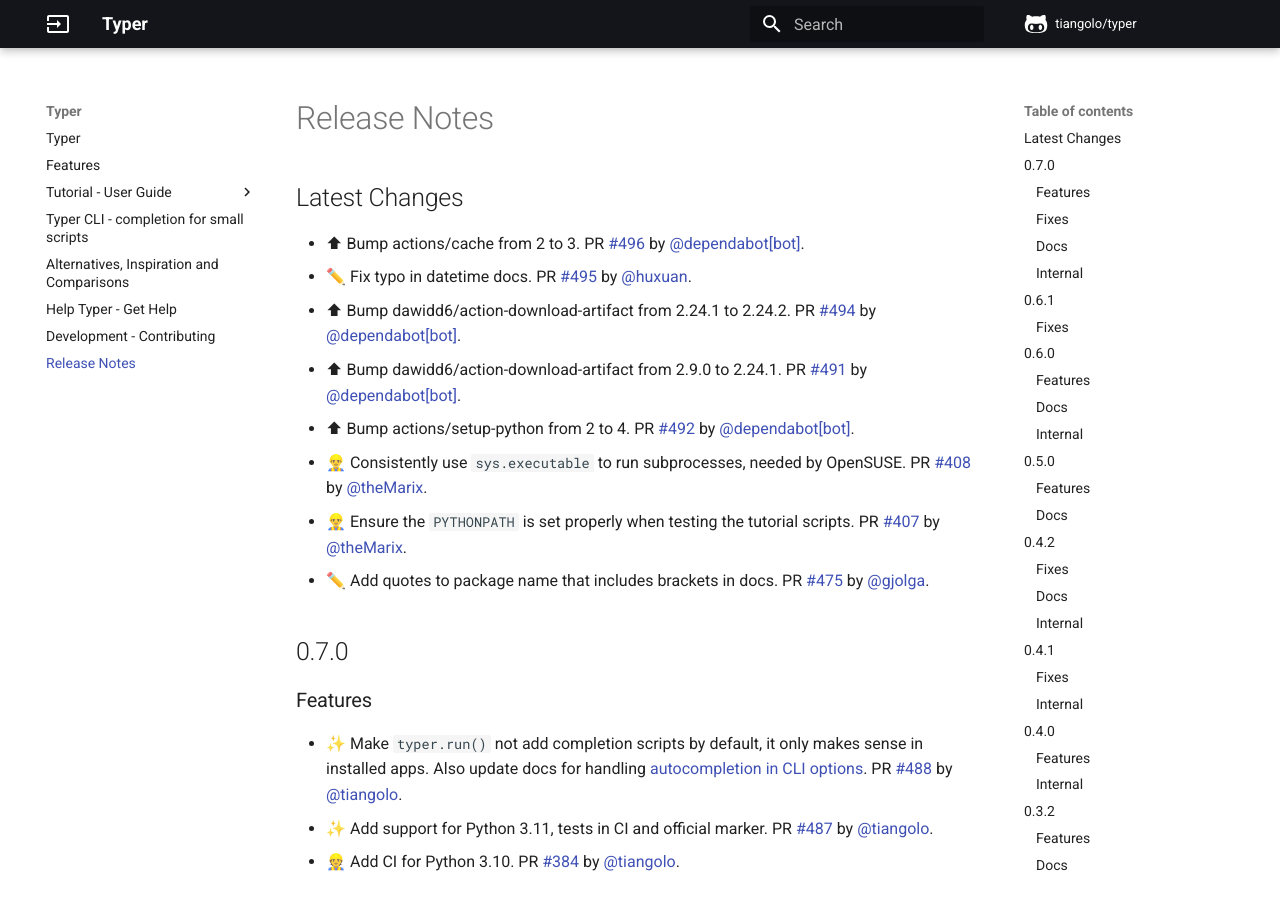
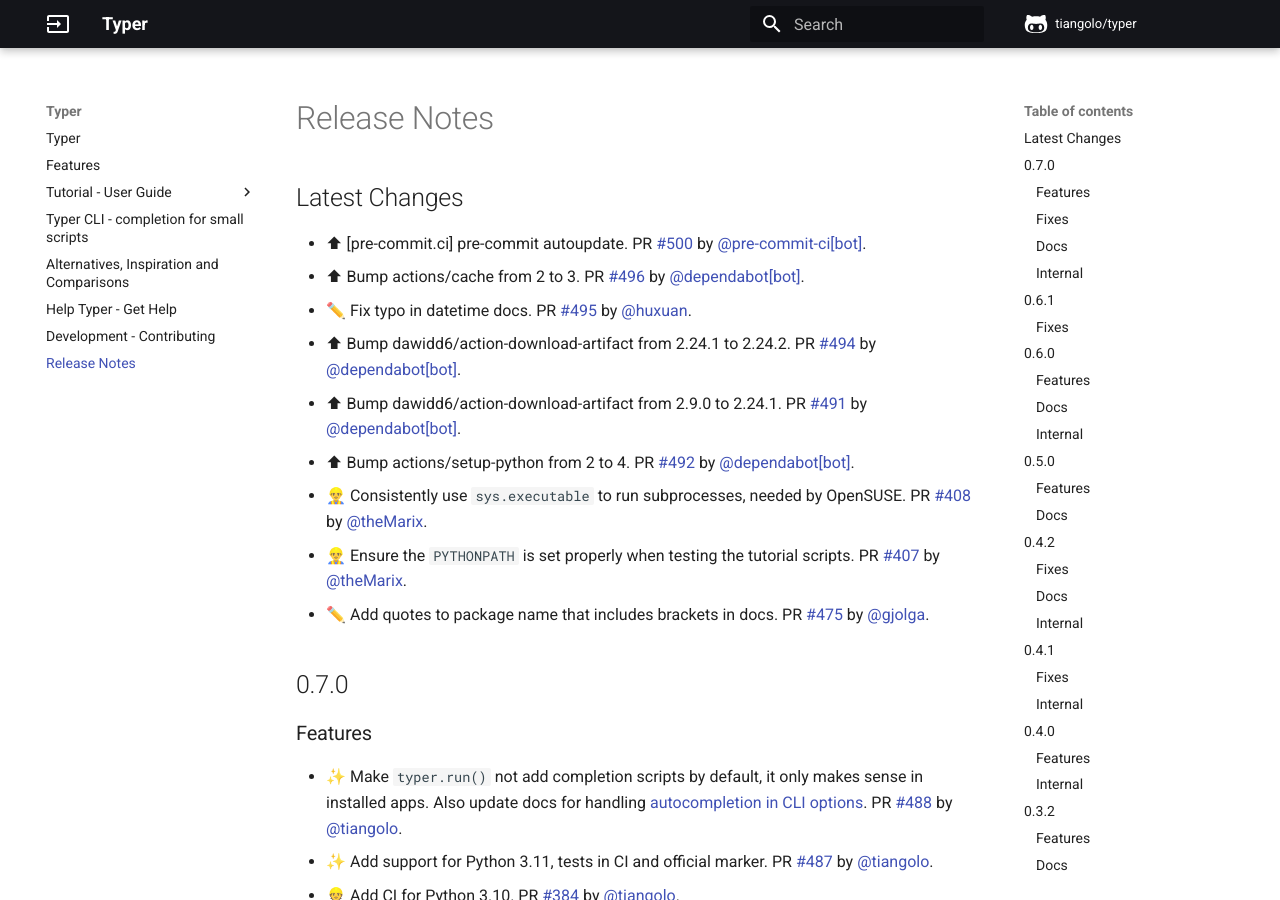
Before and after one commit to RED0731/red_pythonTyper, an MkDocs documentation site: the page built from docs/release-notes.md, in a window 1280 px wide and 900 px high. Built offline with MkDocs 1.6.1 and Material for MkDocs 9.7.7, drawn with Linux system fonts in a browser that asks for light colours; comment, search, counter and statistics services are not loaded.

Commit message:
📝 Update release notes

```diff
--- a/docs/release-notes.md
+++ b/docs/release-notes.md
@@ -1,5 +1,6 @@
 ## Latest Changes
 
+* ⬆ [pre-commit.ci] pre-commit autoupdate. PR [#500](https://github.com/tiangolo/typer/pull/500) by [@pre-commit-ci[bot]](https://github.com/apps/pre-commit-ci).
 * ⬆ Bump actions/cache from 2 to 3. PR [#496](https://github.com/tiangolo/typer/pull/496) by [@dependabot[bot]](https://github.com/apps/dependabot).
 * ✏️ Fix typo in datetime docs. PR [#495](https://github.com/tiangolo/typer/pull/495) by [@huxuan](https://github.com/huxuan).
 * ⬆ Bump dawidd6/action-download-artifact from 2.24.1 to 2.24.2. PR [#494](https://github.com/tiangolo/typer/pull/494) by [@dependabot[bot]](https://github.com/apps/dependabot).
```
